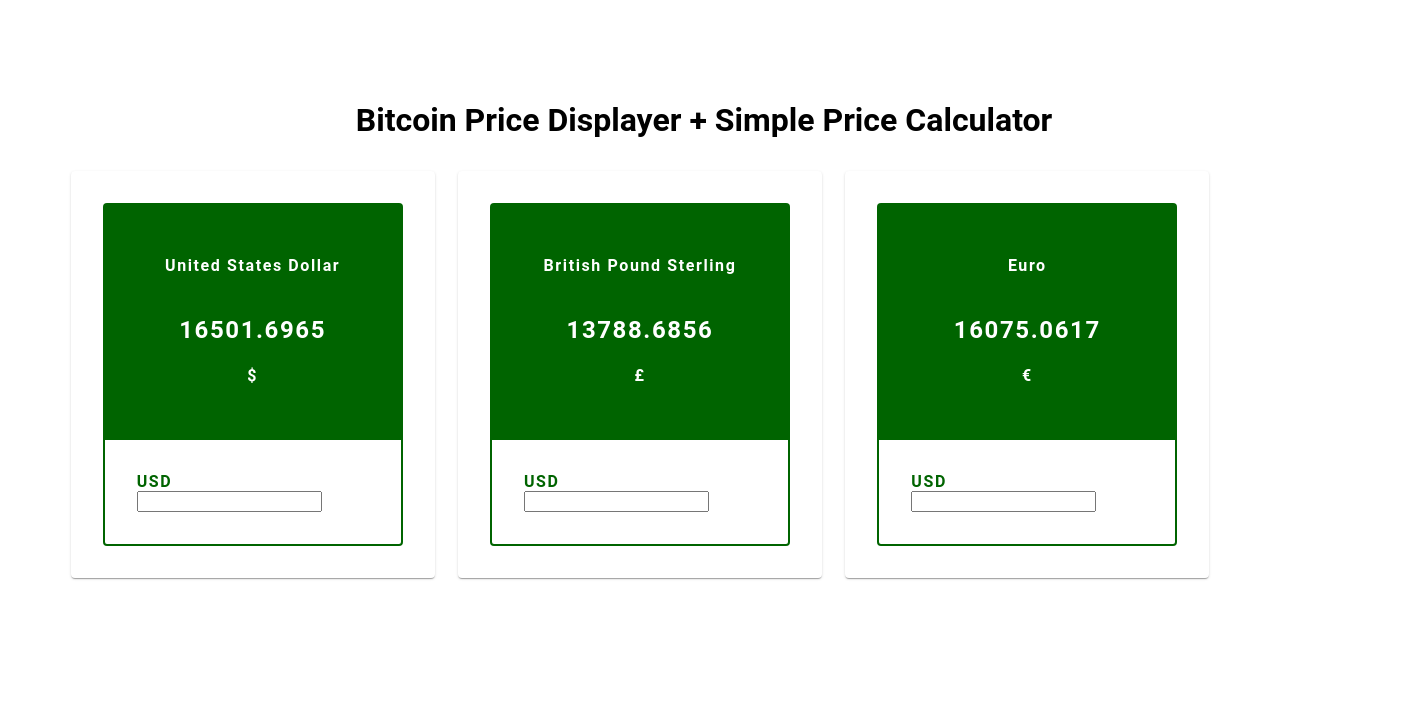
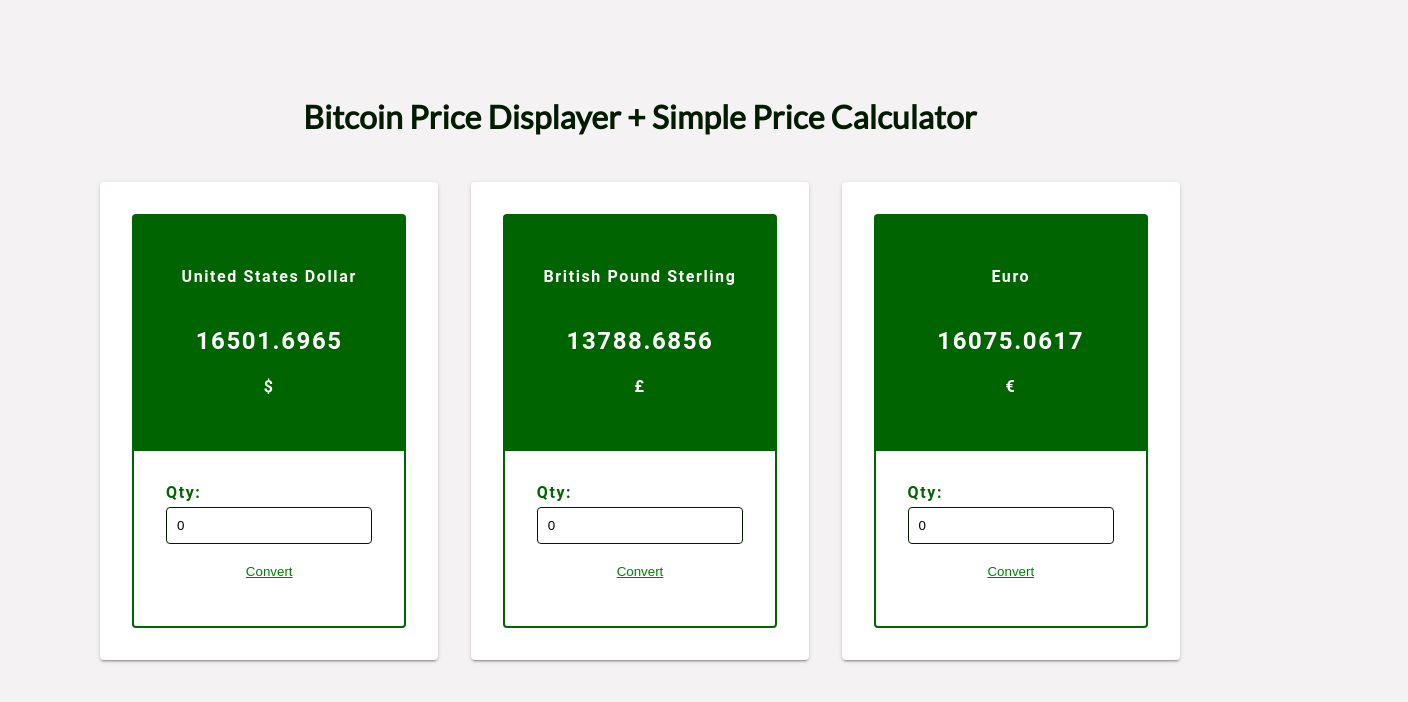
Before and after one commit to mjanicki01/bitcoin-converter, a React (Create React App) app: page / in a window 1280 px wide. Shown: the top 702 px of the page, 1408 px wide, since content can reach past the window. Built offline with nearby package versions, Linux system fonts and the light colour scheme.

Commit message:
improve UI; add input field & styling

```diff
--- a/public/index.html
+++ b/public/index.html
@@ -1,14 +1,15 @@
 <!DOCTYPE html>
 <html lang="en">
+
 <head>
   <meta charset="utf-8" />
   <link rel="icon" href="%PUBLIC_URL%/favicon.ico" />
   <meta name="viewport" content="width=device-width, initial-scale=1" />
   <meta name="theme-color" content="#000000" />
-    <meta
-      name="description"
-      content="Web site created using create-react-app"
-    />
+  <link rel="preconnect" href="https://fonts.googleapis.com">
+  <link rel="preconnect" href="https://fonts.gstatic.com" crossorigin>
+  <link href="https://fonts.googleapis.com/css2?family=Lato:wght@400&display=swap" rel="stylesheet">
+  <meta name="description" content="Web site created using create-react-app" />
   <link rel="apple-touch-icon" href="%PUBLIC_URL%/logo192.png" />
   <!--
       manifest.json provides metadata used when your web app is installed on a
@@ -26,6 +27,7 @@
     -->
   <title>React App</title>
 </head>
+
 <body>
   <noscript>You need to enable JavaScript to run this app.</noscript>
   <div id="root"></div>
@@ -40,4 +42,5 @@
       To create a production bundle, use `npm run build` or `yarn build`.
     -->
 </body>
+
 </html>
--- a/src/components/card-bottom.tsx
+++ b/src/components/card-bottom.tsx
@@ -1,3 +1,4 @@
+import { useState } from "react";
 
 
 type CardBottomProps = {
@@ -7,12 +8,27 @@
 
 const CardBottom = ({ currency, rate }: CardBottomProps) => {
 
+    const [qty, setQty] = useState(0);
+
+    const handleChange = (e: any) => {
+        setQty(e.target.value);
+      }
+
+    const handleSubmit = (e: any) => {
+        e.preventDefault();
+        console.log(qty)
+    }
+
+
     return (
     <div className="card-bottom">
-        <div>USD</div>
-        <form>
-            <input type="text" id="input" name={currency}></input>
-        </form>
+        <form onSubmit={handleSubmit}>
+        <label>
+          Qty:
+          <input id="qty" type="text" value={qty} onChange={handleChange} />
+        </label>
+        <input type="submit" value="Convert" />
+      </form>
     </div>
     )
 }
--- a/src/components/main.tsx
+++ b/src/components/main.tsx
@@ -12,6 +12,7 @@
           <div className="header">
             <h1>Bitcoin Price Displayer + Simple Price Calculator</h1>
           </div>
+          <div className="card-container">
           {seedData.map((e, i) => {
             return (<div key={i}>
               {/* @ts-ignore */}
@@ -19,6 +20,7 @@
             </div>)
           })
           }
+          </div>
         </div>
       </div>
     </>
--- a/src/styles/card.css
+++ b/src/styles/card.css
@@ -1,38 +1,49 @@
 body {
     font-family: Roboto, Helvetica, Arial, sans-serif;
-    display: flex;
-    justify-items: center;
+    background-color: rgb(244, 242, 242);
 }
 
-/* .main {
-    display: flex;
-    justify-items: center;
-} */
+.main {
+    margin: auto;
+    max-width: 1200px;
+}
 
 @media only screen and (min-width: 900px) {
     .content {
         display: grid;
-        justify-items: center;
-        grid-template-columns: 1fr 1fr 1fr;
+        justify-items: stretch;
+        grid-template-columns: 1fr;
         grid-template-rows: auto;
         grid-template-areas:
-            "header header header"
-            "card-main card-main card-main";
-        gap: 10px;
+            "header"
+            "card-container";
         margin: auto;
-        padding: 5%
+        padding-top: 5%
+    }
+    .card-container {
+        display: grid;
+        justify-items: stretch;
+        align-items: stretch;
+        grid-area: card-container;
+        margin: 0 5% 0 5%;
+        grid-template-columns: 1fr 1fr 1fr;
+        grid-template-areas:
+        "card-main card-main card-main";
+        gap: 3%;
     }
 }
 
 .header {
     grid-area: header;
+    margin-bottom: 2%;
 }
 
 h1, h3 {
+    font-family: 'Lato', sans-serif;
+    color: rgb(1, 28, 1);
     display: block;
     padding: 1rem 5% 0px 5%;
     text-align: center;
-    width: 100VW;
     column-span: all;
 }
 
@@ -43,12 +54,14 @@
 
 .card-main {
     grid-area: card-main;
-    justify-self: center;
     background-color: white;
     border-radius: 4px;
-    box-shadow: rgb(0 0 0 / 20%) 0px 2px 1px -1px, rgb(0 0 0 / 14%) 0px 1px 1px 0px, rgb(0 0 0 / 12%) 0px 1px 3px 0px;
+    box-shadow:rgb(0 0 0 / 20%) 0px 3px 1px -2px, rgb(0 0 0 / 14%) 0px 2px 2px 0px, rgb(0 0 0 / 12%) 0px 1px 5px 0px;
     padding: 2rem;
-    width: 300px;
+}
+
+.card-main:hover {
+    box-shadow:rgb(0 0 0 / 20%) 0px 2px 4px -1px, rgb(0 0 0 / 14%) 0px 4px 5px 0px, rgb(0 0 0 / 12%) 0px 1px 10px 0px;;
 }
 
 .card-top {
@@ -73,17 +86,54 @@
     border: 2px solid darkgreen;
 }
 
+input {
+    margin: 5px 0px 5px 0px;
+    width: 100%;
+    box-sizing: border-box;
+    padding: 10px;
+    border-radius: 4px;
+    border: 1px solid rgb(1, 28, 1);
+}
+
+input:focus {
+    margin: 5px 0px 5px 0px;
+    width: 100%;
+    padding: 10px;
+    border-radius: 4px;
+    outline: none;
+    border: 2px solid darkgreen;
+}
+
+input[type=submit] {
+    background: none;
+    border: none;
+    color: green;
+    text-decoration: underline;
+    cursor: pointer;
+}
+
+input[type=submit]:hover, input[type=submit]:active {
+    padding: 10px;
+    font-weight: 600;
+    border: 1px solid darkgreen;
+    border-radius: 4px;
+    color: white;
+    width: 80px;
+    cursor: pointer;
+    background-color:rgb(1, 28, 1);
+    box-shadow: rgb(0 0 0 / 20%) 0px 3px 3px -2px, rgb(0 0 0 / 14%) 0px 3px 4px 0px, rgb(0 0 0 / 12%) 0px 1px 8px 0px;
+}
+
 
 @media only screen and (max-width: 899px) {
     .content {
         grid-template-columns: 1fr;
-        gap: 10px;
     }
 
     .card-main {
         width: 80vw;
         min-width: 270px;
-        margin: 5%
+        margin: auto auto 2% auto;
     }
 
     .h1 {
```
Lines whose indentation alone changed are shown as unchanged.
